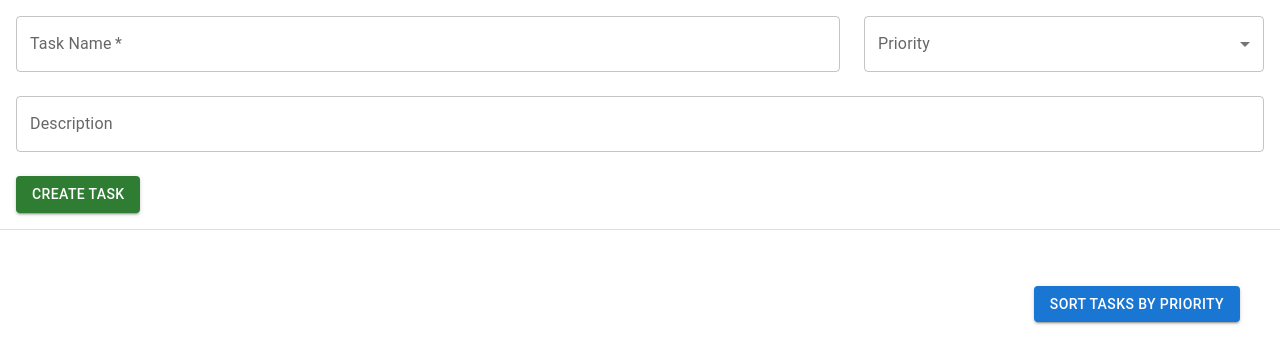
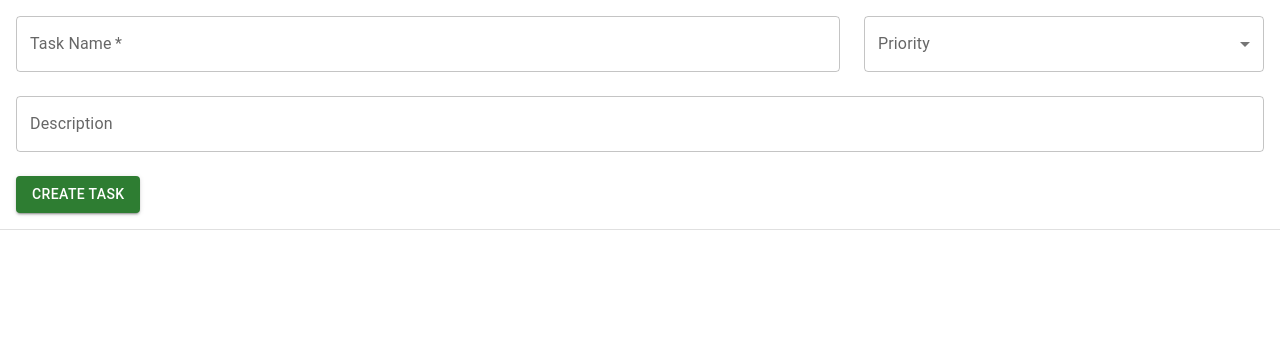
Before and after one commit to visensv/task-manager, a React (Create React App) app: page / in a window 1280 px wide. Shown: the top 364 px of the page. Built offline with nearby package versions, Linux system fonts and the light colour scheme.

Commit message:
sort button visiblity changes done to show button only in valid cases

```diff
--- a/src/TaskManager/TaskContainer/TaskList/index.js
+++ b/src/TaskManager/TaskContainer/TaskList/index.js
@@ -25,11 +25,11 @@ const TaskList = ({ tasks, deleteTaskHandler, editTaskHandler, handleEditButtonC
   return (
     <>
       <Box sx={boxStyles}>
-      <Box sx={sortButtonStyles}>
+      {tasks?.length > 1 && <Box sx={sortButtonStyles}>
         <Button variant="contained" color="primary" onClick={() => handleSortButtonClick(tasks)}>
           Sort tasks by Priority
           </Button>
-          </Box>
+      </Box>}
         <Stack
           flexDirection={"row"}
           alignItems="center"
```
